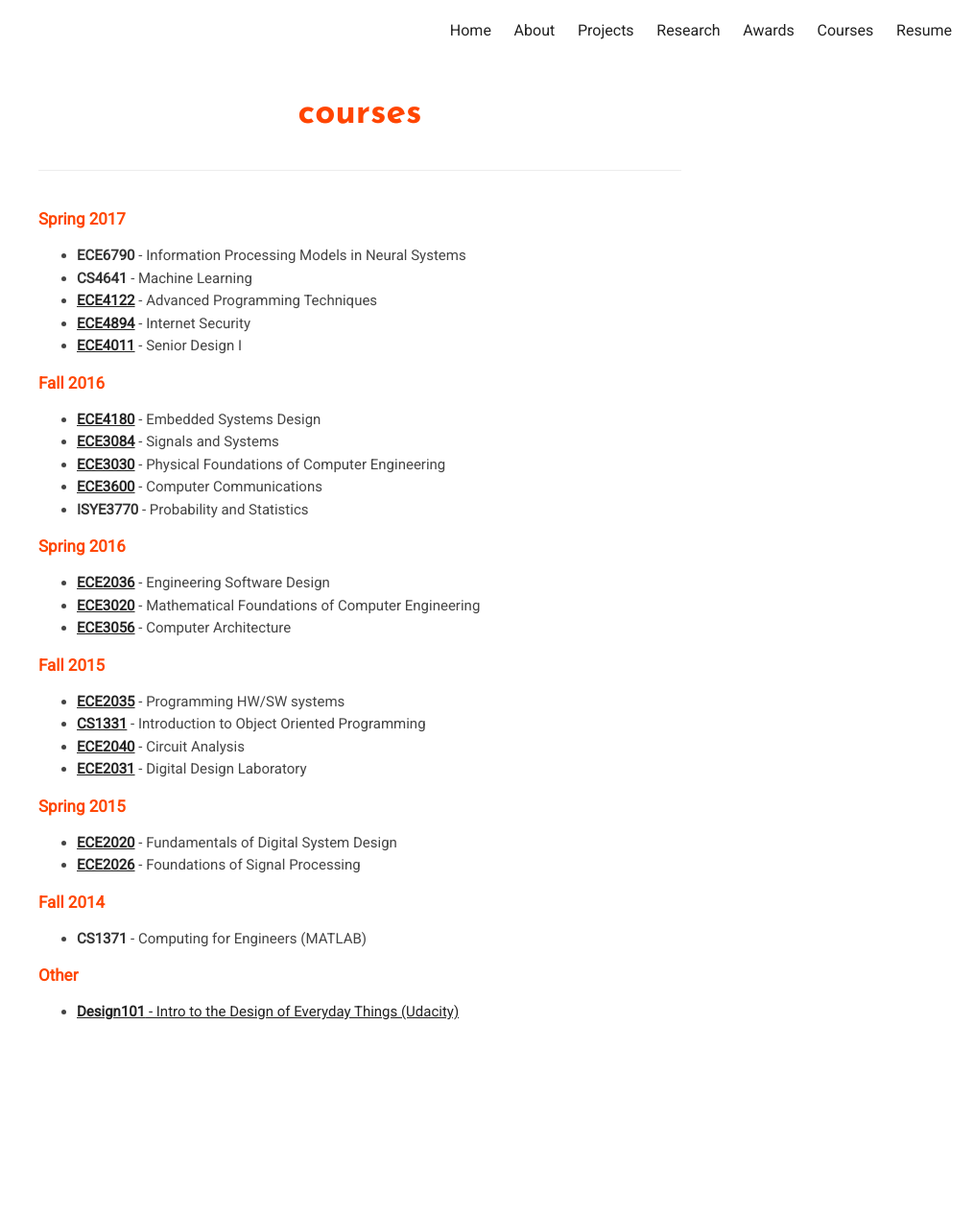
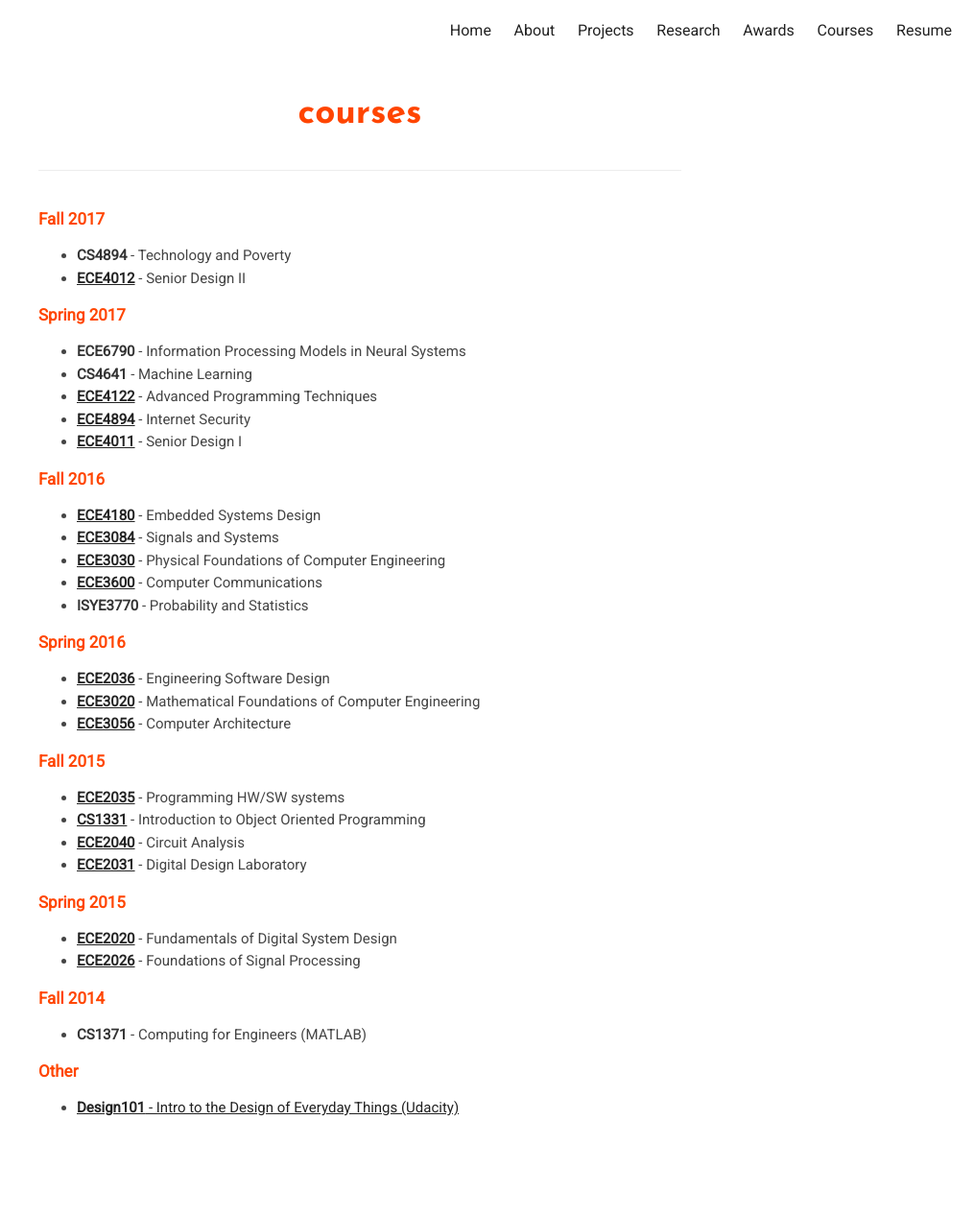
Before and after one commit to azraismail/azraismail.github.io, a Jekyll site: the page built from coursework.html, in a window 1280 px wide. Shown: the whole page at 96% size, without its empty margins (265-1280 px from the left). Built offline with Jekyll 4.4.1, drawn with Linux system fonts in a browser that asks for light colours; before the commit the page ends 1166 px from its top, so only the background shows below that.

Commit message:
Update coursework.html

```diff
--- a/coursework.html
+++ b/coursework.html
@@ -11,6 +11,12 @@ title: courses
 </style>-->
 
 <hr>
+
+<h3>Fall 2017</h3>
+<ul>
+	<li><strong>CS4894</strong> - Technology and Poverty</li>
+	<li><strong><a href="https://www.ece.gatech.edu/courses/course_outline/ECE4012">ECE4012</a></strong> - Senior Design II</li>
+</ul>
 
 <h3>Spring 2017</h3>
 <ul>
```
